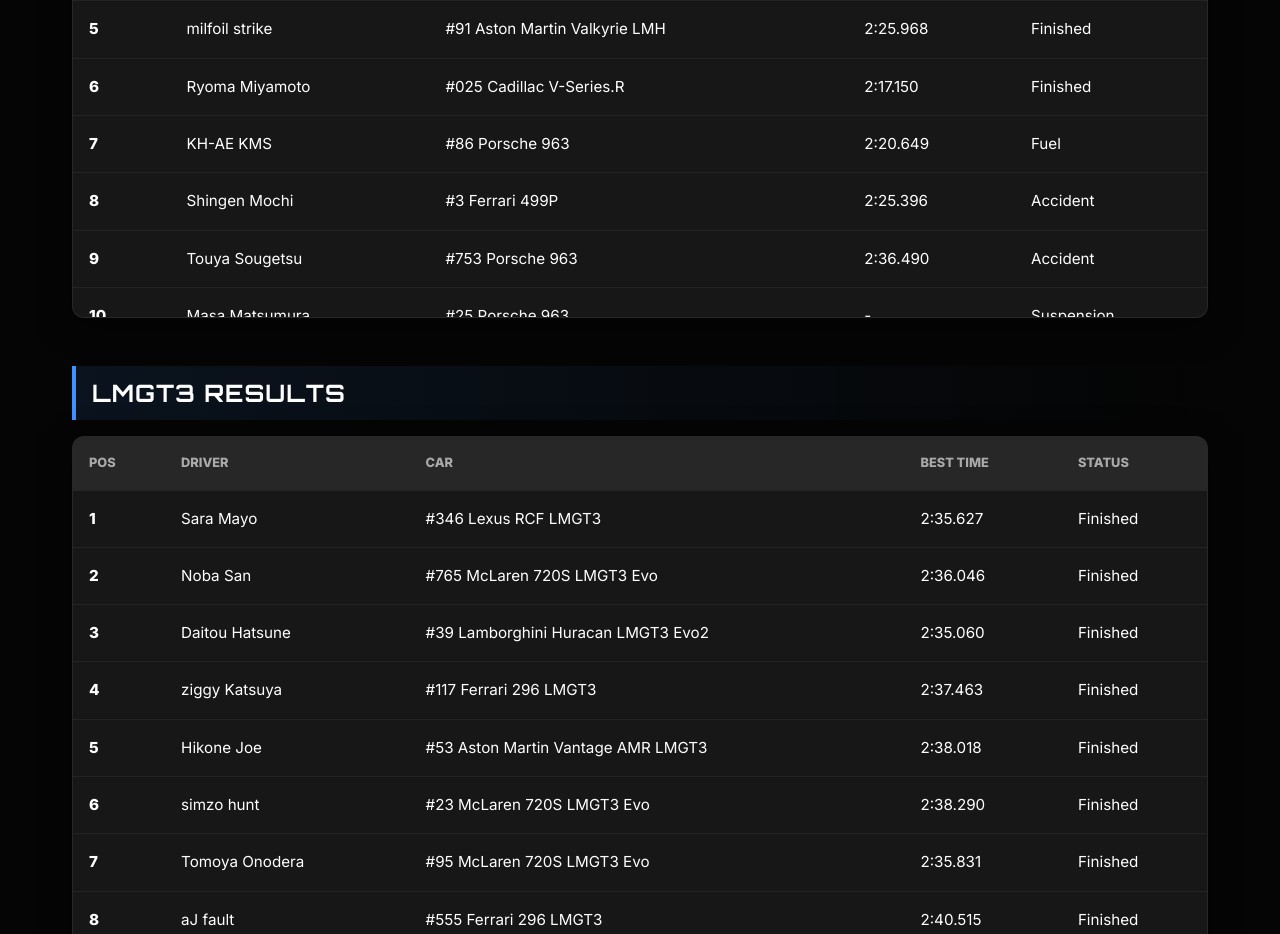
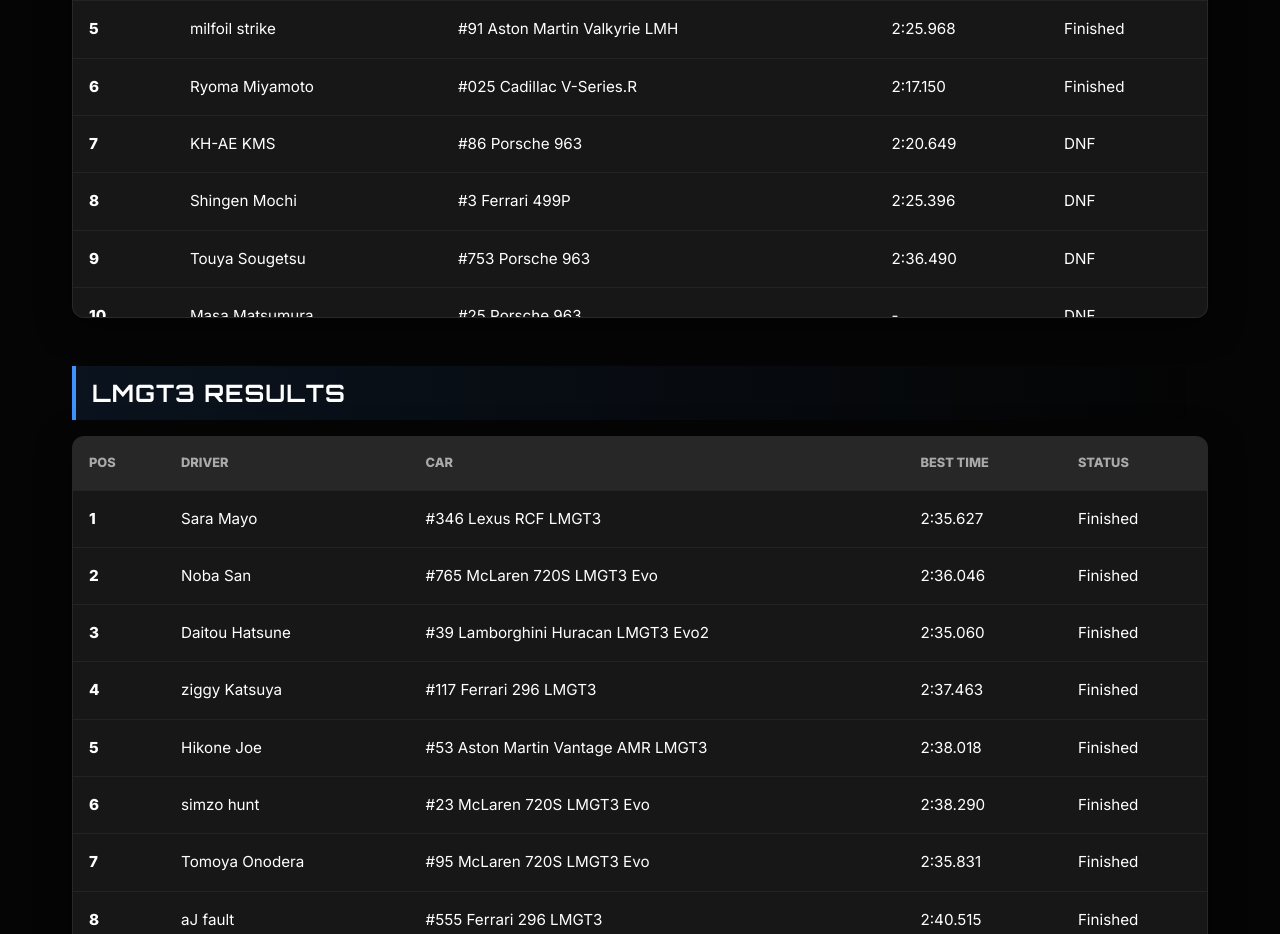
Before and after one commit to ciccida/wec-sprint-series, a React (Vite) app: page / in a window 1280 px wide. Shown: the part 4220-5154 px from the top of the page. Built offline with nearby package versions, Linux system fonts and the light colour scheme.

Commit message:
fix(data): Standardize Hypercar 7th+ statuses to DNF

```diff
--- a/src/data/raceResults.js
+++ b/src/data/raceResults.js
@@ -660,7 +660,7 @@
             "team": "KH-AE KMS",
             "car": "#86 Porsche 963",
             "category": "Hypercar",
-            "time": "Fuel",
+            "time": "DNF",
             "gap": "-",
             "best": "2:20.649"
         },
@@ -670,7 +670,7 @@
             "team": "Shingen Mochi",
             "car": "#3 Ferrari 499P",
             "category": "Hypercar",
-            "time": "Accident",
+            "time": "DNF",
             "gap": "-",
             "best": "2:25.396"
         },
@@ -680,7 +680,7 @@
             "team": "Touya Sougetsu",
             "car": "#753 Porsche 963",
             "category": "Hypercar",
-            "time": "Accident",
+            "time": "DNF",
             "gap": "-",
             "best": "2:36.490"
         },
@@ -690,7 +690,7 @@
             "team": "Masa Matsumura",
             "car": "#25 Porsche 963",
             "category": "Hypercar",
-            "time": "Suspension",
+            "time": "DNF",
             "gap": "-",
             "best": "-"
         },
```
